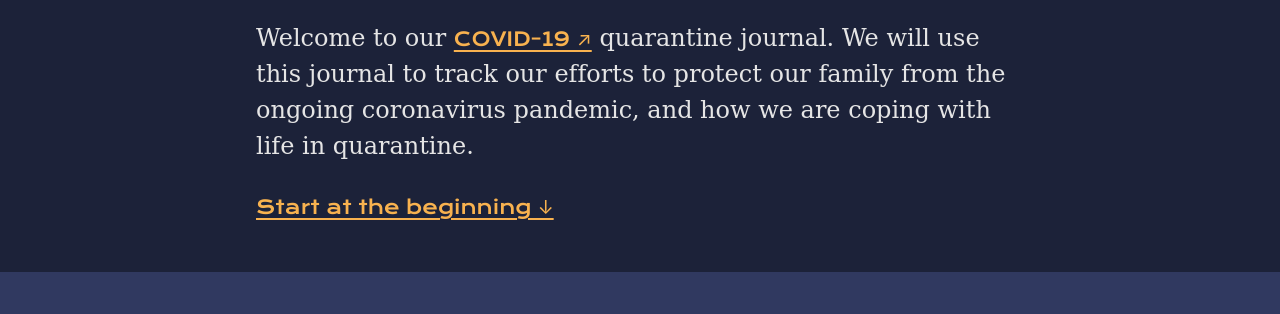
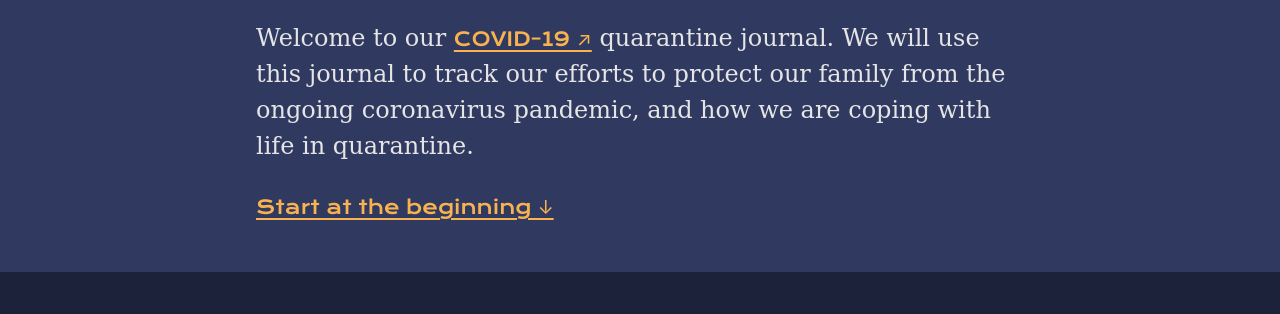
Before and after one commit to orangedaisy/showalt-family, an Eleventy site: page index.njk in a window 1280 px wide. Shown: the part 298-612 px from the top of the page. Built offline with nearby package versions, Linux system fonts and the dark colour scheme; Eleventy itself is replaced by a stand-in of ours; files that its build step writes are made by us from their sources.

Commit message:
Switch background colors in dark theme
Make the page header lighter than the rest of the content areas, instead
of the inverse

```diff
--- a/assets/css/styles.css
+++ b/assets/css/styles.css
@@ -57,8 +57,9 @@ html.recipe {
 /* dark theme */
 @media (prefers-color-scheme: dark) {
   :root {
-    --c-body-background: var(--c-1);
-    --c-page-header-background: var(--c-5);
+    --c-body-background: var(--c-5);
+    --c-site-header-background: var(--c-5);
+    --c-page-header-background: var(--c-1);
     --c-page-header-title: var(--c-2);
     --c-page-header-color: var(--c-4);
     --c-text-headings: var(--c-3);
```
